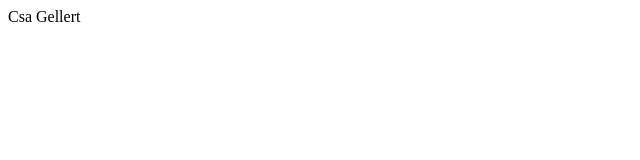
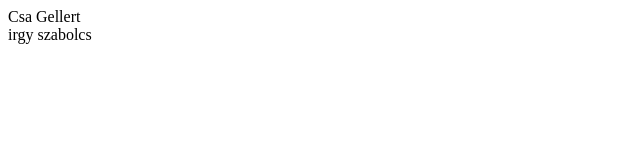
Before and after one commit to matePower/budoskocsogok.project.github.io, a plain HTML site: page calculator/ohio.html in a window 1280 px wide. Shown: the full height of the page, 0-640 px from the left. Drawn offline with Linux system fonts and the light colour scheme.

Commit message:
sadasdASD

```diff
--- a/calculator/ohio.html
+++ b/calculator/ohio.html
@@ -10,5 +10,11 @@
     <div>
         Csa Gellert
     </div>
+
+
+
+
+
+    <div>irgy szabolcs</div>
 </body>
 </html>
```
